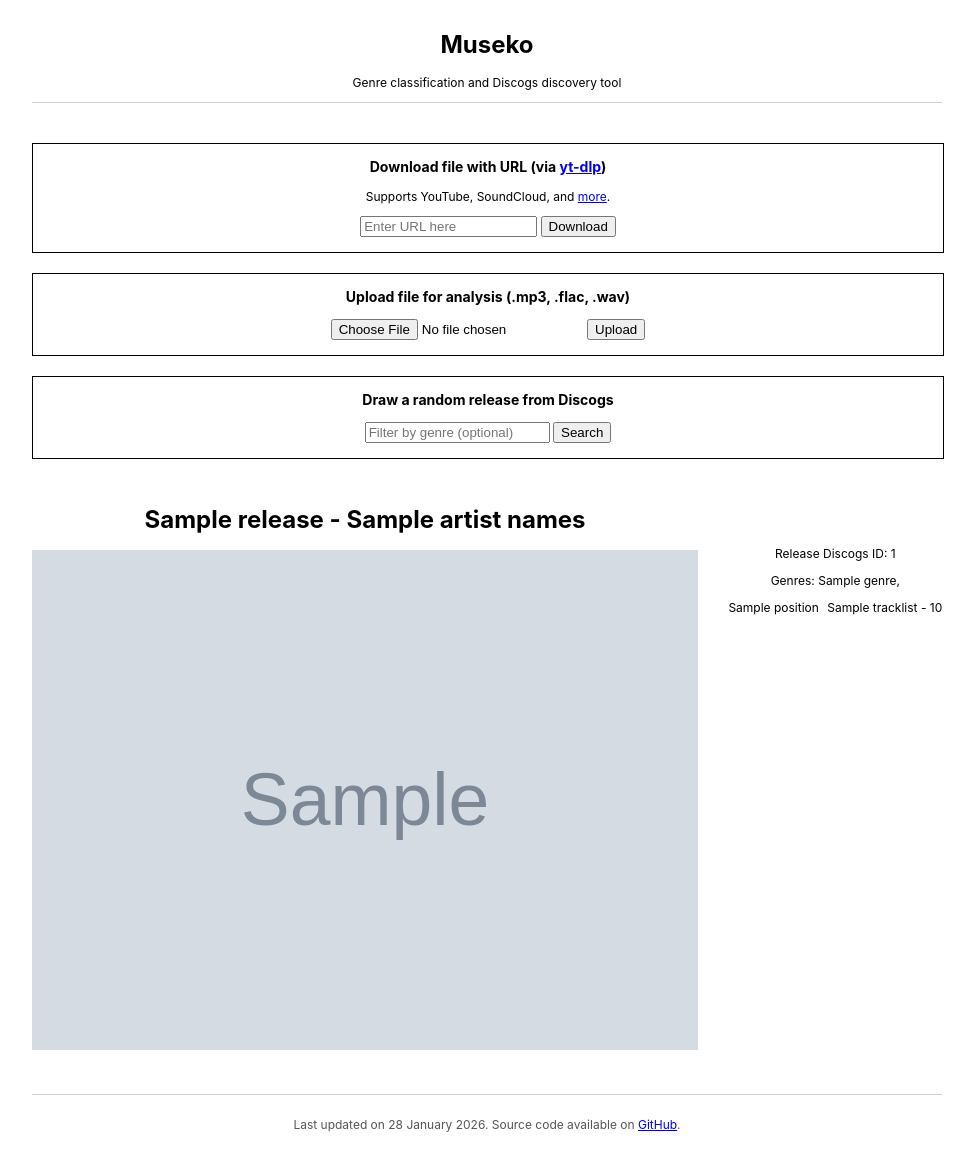
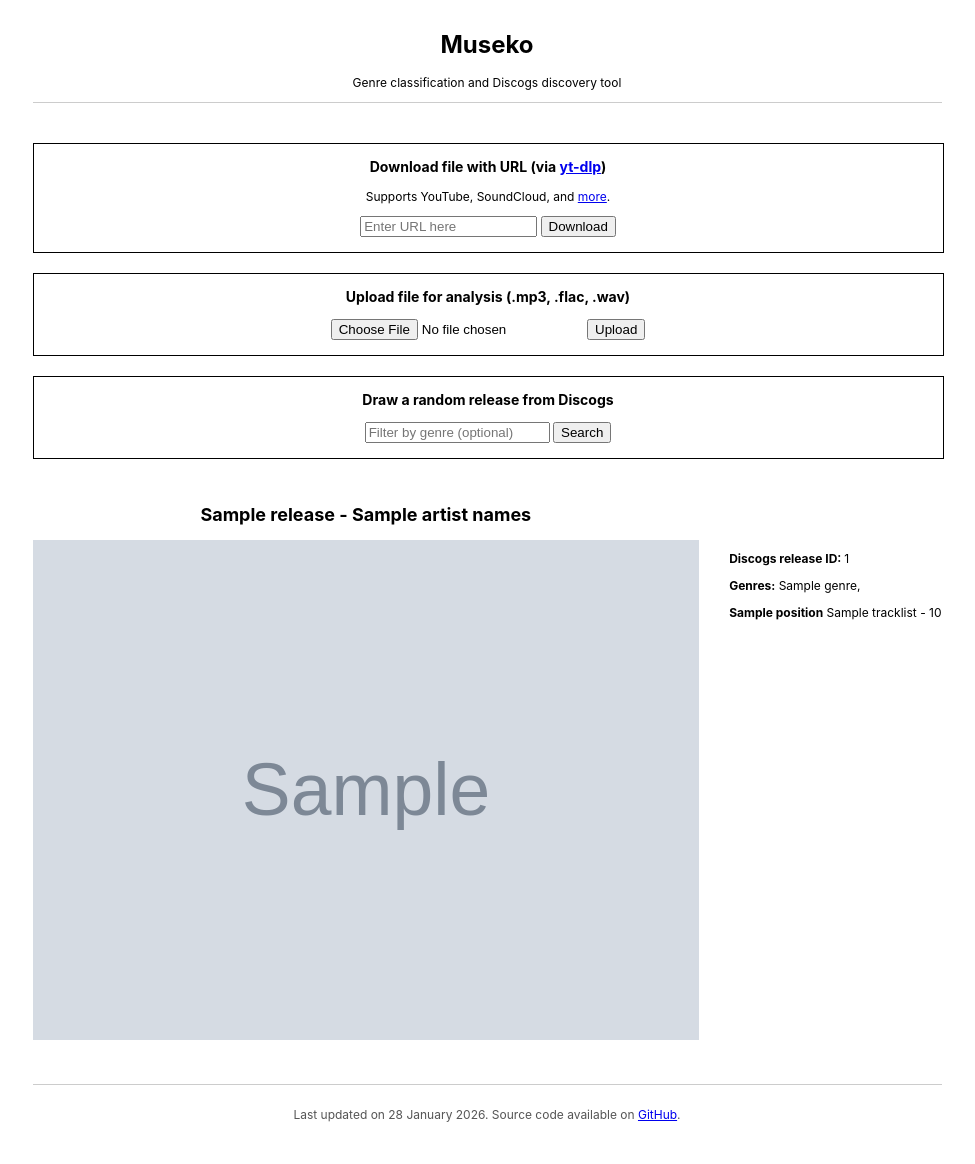
Before and after one commit to bmai1/museko, a Flask app: template apps/web/templates/index.html in a window 1280 px wide. Shown: the whole page, without its empty margins (153-1128 px from the left). After the commit the page ends 1122 px from the top, so only its background shows below. Run offline with Flask 3, Linux system fonts and the light colour scheme; the template is opened without the code that fills it: most values are stand-ins (such as "Sample title", 1, 10 or a date in 2020); grey boxes marked "Sample" are stand-in pictures.

Commit message:
Style fixes for release

```diff
--- a/apps/web/static/styles.css
+++ b/apps/web/static/styles.css
@@ -18,6 +18,15 @@
 
 p {
     font-size: 12px;
+}
+
+.flex-center {
+    display: flex;
+    justify-content: center;
+}
+
+.bold {
+    font-weight: bold;
 }
 
 #header {
@@ -84,13 +93,16 @@
     margin-top: 50px;
 }
 
-.flex-center {
-    display: flex;
-    justify-content: center;
+#release-cover {
+    height: 500px;
 }
 
-#release-cover {
+#release-info {
+    margin-top: 50px;
+    padding-left: 30px;
+    /* background-color: red; */
     height: 500px;
+    text-align: left;
 }
 
 #footer {
--- a/apps/web/templates/index.html
+++ b/apps/web/templates/index.html
@@ -60,13 +60,13 @@
             {% if release %}
                 <div class="flex-center">
                     <div>
-                        <h1 id="release-title">{{ release.title }} - {{ artist_names }} </h1>
+                        <h2 id="release-title">{{ release.title }} - {{ artist_names }}</h2>
                         <img id="release-cover" src="{{ image_url }}" alt="Discogs release image">
                     </div>
-                    <div style="margin-top: 45px; padding-left: 30px;">
-                        <p> Release Discogs ID: {{ release_id }}</p>
+                    <div id="release-info">
+                        <p><span class="bold">Discogs release ID: </span>{{ release_id }}</p>
                         {% if release.genres %}
-                            <p>Genres:
+                            <p><span class="bold">Genres:</span>
                             {% for g in release.genres %}
                                 {{ g | safe }}{% if g != release.genres | last %}, {% endif %}
                             {% endfor %}
@@ -74,11 +74,12 @@
                         {% endif %}
 
                         {% for t in release.tracklist %}
-                            <p>{{ t.position }}<span style="margin-left:5px;"> </span>
-                            {{ t.title }}
-                            {% if t.duration != "" %}
-                                - {{ t.duration }}
-                            {% endif %}
+                            <p>
+                                <span class="bold">{{ t.position }}</span>
+                                {{ t.title }}
+                                {% if t.duration != "" %}
+                                    - {{ t.duration }}
+                                {% endif %}
                             </p>
                         {% endfor %}
                     </div>
```
